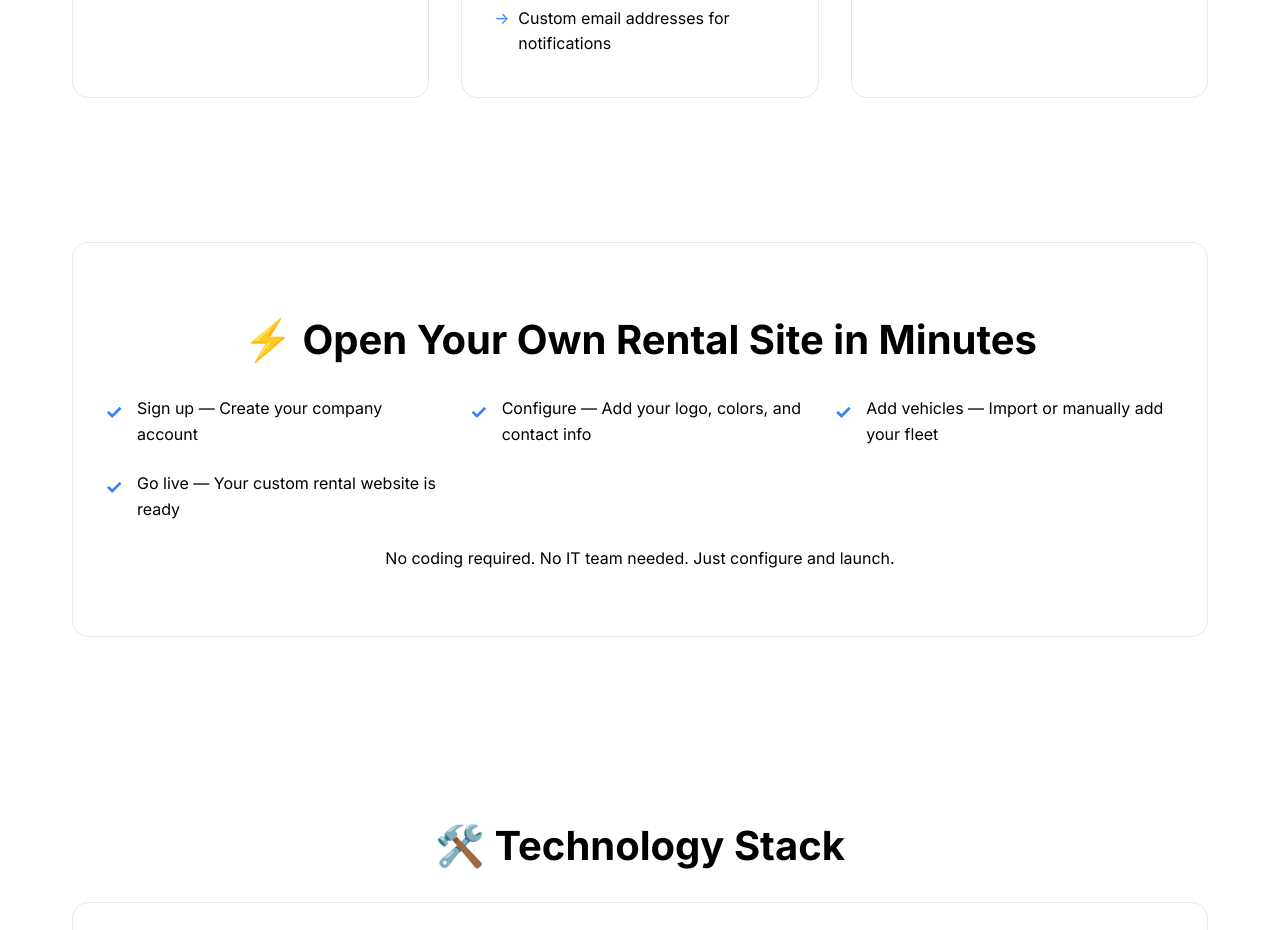
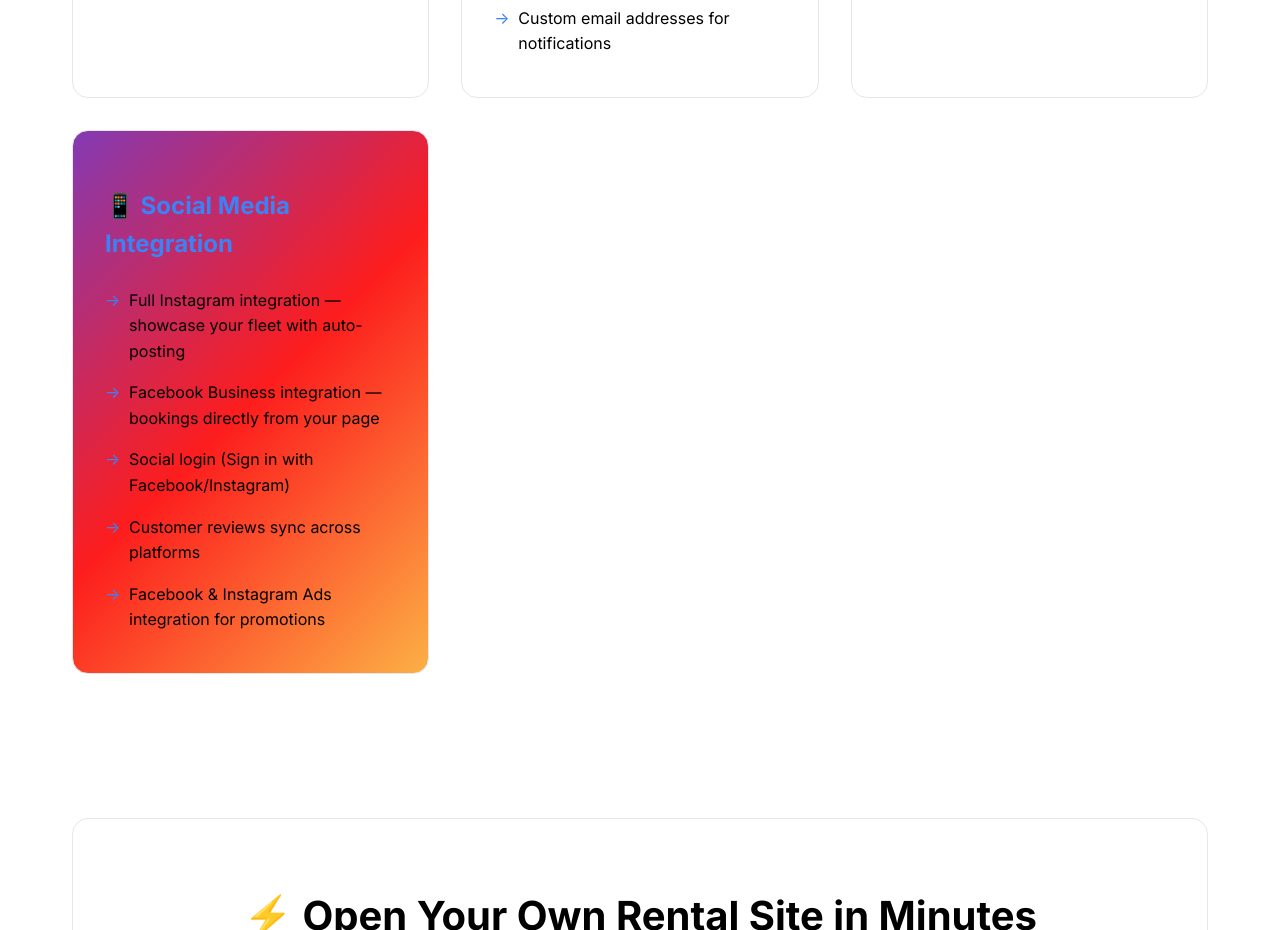
Before and after one commit to aegisaosoft/aegisaosoft-main, a React (Vite) app in the folder client/: page /vehicle-rental in a window 1280 px wide. Shown: the part 2240-3170 px from the top of the page. Built offline with nearby package versions, Linux system fonts and the light colour scheme.

Commit message:
Add Instagram and Facebook integration info

```diff
--- a/client/src/i18n/locales/de.json
+++ b/client/src/i18n/locales/de.json
@@ -14,13 +14,14 @@
         "fleetManagement": "Flottenverwaltung und Verfügbarkeit",
         "driverVerification": "Fahrerüberprüfung (BlinkID)",
         "securityDeposit": "Bearbeitung von Sicherheitskautionen",
-        "automatedBilling": "Automatisierte Abrechnung"
+        "automatedBilling": "Automatisierte Abrechnung",
+        "socialIntegration": "Vollständige Instagram- und Facebook-Integration"
       },
       "learnMore": "Mehr Erfahren"
     },
     "brazilianMarketplace": {
       "title": "Multi-Tenant-Marktplatzplattform für brasilianische Kunsthandwerksprodukte",
-      "description": "Eine cloudbasierte E-Commerce-Plattform, die lokale brasilianische Handwerker und kleine Händler mit Kunden verbindet, die authentische handgefertigte Artikel, Volkskunst und Alltagsprodukte suchen. Die Multi-Tenant-Architektur ermöglicht es unabhängigen Verkäufern, Marken-Shops unter einem einheitlichen Marktplatz zu betreiben, jeder mit anpassbaren Produktkatalogen, Preisen und Erfüllungsoptionen.",
+      "description": "Eine cloudbasierte E-Commerce-Plattform, die brasilianische Handwerker mit Kunden verbindet. Vollständig integriert mit Instagram und Facebook für Social Commerce.",
       "learnMore": "Mehr Erfahren"
     }
   },
--- a/client/src/i18n/locales/en.json
+++ b/client/src/i18n/locales/en.json
@@ -14,13 +14,14 @@
         "fleetManagement": "Fleet management & availability",
         "driverVerification": "Driver verification (BlinkID)",
         "securityDeposit": "Security deposit handling",
-        "automatedBilling": "Automated billing"
+        "automatedBilling": "Automated billing",
+        "socialIntegration": "Full Instagram & Facebook integration"
       },
       "learnMore": "Learn More"
     },
     "brazilianMarketplace": {
       "title": "Multi-Tenant Marketplace Platform for Brazilian Artisan Goods",
-      "description": "A cloud-based e-commerce platform connecting local Brazilian artisans and small vendors with customers seeking authentic handcrafted items, folk art, and everyday essentials. The multi-tenant architecture enables independent sellers to operate branded storefronts under a unified marketplace, each with customizable product catalogs, pricing, and fulfillment options.",
+      "description": "A cloud-based e-commerce platform connecting local Brazilian artisans and small vendors with customers seeking authentic handcrafted items, folk art, and everyday essentials. Fully integrated with Instagram and Facebook for social commerce.",
       "learnMore": "Learn More"
     }
   },
@@ -173,6 +174,14 @@
         "paymentConfirmations": "Payment confirmations with invoices",
         "emailVerification": "Email verification and password reset",
         "localizedEmails": "All emails localized to customer's preferred language"
+      },
+      "socialMedia": {
+        "title": "📱 Social Media Integration",
+        "instagram": "Full Instagram integration — showcase your fleet with auto-posting",
+        "facebook": "Facebook Business integration — bookings directly from your page",
+        "socialLogin": "Social login (Sign in with Facebook/Instagram)",
+        "reviewSync": "Customer reviews sync across platforms",
+        "adIntegration": "Facebook & Instagram Ads integration for promotions"
       }
     },
     "openSite": {
@@ -240,6 +249,10 @@
         "mobileFirst": {
           "title": "Mobile-First Design",
           "description": "Responsive design optimized for Brazil's smartphone-dominant market"
+        },
+        "socialMedia": {
+          "title": "Instagram & Facebook Integration",
+          "description": "Full social commerce integration — sell directly through Instagram Shop and Facebook Marketplace, sync product catalogs, and reach customers on social platforms"
         }
       }
     }
--- a/client/src/i18n/locales/es.json
+++ b/client/src/i18n/locales/es.json
@@ -14,13 +14,14 @@
         "fleetManagement": "Gestión de flota y disponibilidad",
         "driverVerification": "Verificación de conductor (BlinkID)",
         "securityDeposit": "Manejo de depósito de seguridad",
-        "automatedBilling": "Facturación automatizada"
+        "automatedBilling": "Facturación automatizada",
+        "socialIntegration": "Integración completa con Instagram y Facebook"
       },
       "learnMore": "Saber Más"
     },
     "brazilianMarketplace": {
       "title": "Plataforma de Mercado Multi-Tenant para Productos Artesanales Brasileños",
-      "description": "Una plataforma de comercio electrónico basada en la nube que conecta a artesanos brasileños locales y pequeños vendedores con clientes que buscan artículos artesanales auténticos, arte popular y productos esenciales cotidianos. La arquitectura multi-tenant permite que vendedores independientes operen tiendas con marca propia bajo un mercado unificado, cada uno con catálogos de productos personalizables, precios y opciones de cumplimiento.",
+      "description": "Una plataforma de comercio electrónico basada en la nube que conecta a artesanos brasileños locales y pequeños vendedores con clientes. Totalmente integrado con Instagram y Facebook para comercio social.",
       "learnMore": "Saber Más"
     }
   },
@@ -173,6 +174,14 @@
         "paymentConfirmations": "Confirmaciones de pago con facturas",
         "emailVerification": "Verificación de correo electrónico y restablecimiento de contraseña",
         "localizedEmails": "Todos los correos electrónicos localizados al idioma preferido del cliente"
+      },
+      "socialMedia": {
+        "title": "📱 Integración de Redes Sociales",
+        "instagram": "Integración completa con Instagram — muestre su flota con publicación automática",
+        "facebook": "Integración con Facebook Business — reservas directamente desde su página",
+        "socialLogin": "Inicio de sesión social (Iniciar sesión con Facebook/Instagram)",
+        "reviewSync": "Sincronización de reseñas de clientes entre plataformas",
+        "adIntegration": "Integración de anuncios de Facebook e Instagram para promociones"
       }
     },
     "openSite": {
@@ -240,6 +249,10 @@
         "mobileFirst": {
           "title": "Diseño Mobile-First",
           "description": "Diseño responsivo optimizado para el mercado brasileño dominado por smartphones"
+        },
+        "socialMedia": {
+          "title": "Integración con Instagram y Facebook",
+          "description": "Integración completa de comercio social — venda directamente a través de Instagram Shop y Facebook Marketplace, sincronice catálogos de productos y llegue a clientes en plataformas sociales"
         }
       }
     }
--- a/client/src/i18n/locales/fr.json
+++ b/client/src/i18n/locales/fr.json
@@ -14,13 +14,14 @@
         "fleetManagement": "Gestion de flotte et disponibilité",
         "driverVerification": "Vérification du conducteur (BlinkID)",
         "securityDeposit": "Gestion des dépôts de garantie",
-        "automatedBilling": "Facturation automatisée"
+        "automatedBilling": "Facturation automatisée",
+        "socialIntegration": "Intégration complète avec Instagram et Facebook"
       },
       "learnMore": "En Savoir Plus"
     },
     "brazilianMarketplace": {
       "title": "Plateforme de Marketplace Multi-Tenant pour Produits Artisanaux Brésiliens",
-      "description": "Une plateforme de commerce électronique basée sur le cloud qui connecte les artisans brésiliens locaux et les petits vendeurs avec des clients recherchant des articles artisanaux authentiques, de l'art populaire et des produits essentiels quotidiens. L'architecture multi-tenant permet aux vendeurs indépendants d'exploiter des vitrines de marque sous un marché unifié, chacun avec des catalogues de produits personnalisables, des prix et des options de traitement des commandes.",
+      "description": "Une plateforme de commerce électronique basée sur le cloud qui connecte les artisans brésiliens avec des clients. Entièrement intégrée avec Instagram et Facebook pour le commerce social.",
       "learnMore": "En Savoir Plus"
     }
   },
--- a/client/src/i18n/locales/pt.json
+++ b/client/src/i18n/locales/pt.json
@@ -14,13 +14,14 @@
         "fleetManagement": "Gestão de frota e disponibilidade",
         "driverVerification": "Verificação de motorista (BlinkID)",
         "securityDeposit": "Gestão de depósito de segurança",
-        "automatedBilling": "Cobrança automatizada"
+        "automatedBilling": "Cobrança automatizada",
+        "socialIntegration": "Integração completa com Instagram e Facebook"
       },
       "learnMore": "Saiba Mais"
     },
     "brazilianMarketplace": {
       "title": "Plataforma de Marketplace Multi-Tenant para Produtos Artesanais Brasileiros",
-      "description": "Uma plataforma de comércio eletrônico baseada em nuvem que conecta artesãos brasileiros locais e pequenos vendedores com clientes que buscam itens artesanais autênticos, arte folclórica e produtos essenciais do dia a dia. A arquitetura multi-tenant permite que vendedores independentes operem lojas com marca própria sob um marketplace unificado, cada um com catálogos de produtos personalizáveis, preços e opções de atendimento.",
+      "description": "Uma plataforma de comércio eletrônico baseada em nuvem que conecta artesãos brasileiros locais e pequenos vendedores com clientes. Totalmente integrado com Instagram e Facebook para comércio social.",
       "learnMore": "Saiba Mais"
     }
   },
@@ -173,6 +174,14 @@
         "paymentConfirmations": "Confirmações de pagamento com faturas",
         "emailVerification": "Verificação de e-mail e redefinição de senha",
         "localizedEmails": "Todos os e-mails localizados no idioma preferido do cliente"
+      },
+      "socialMedia": {
+        "title": "📱 Integração com Redes Sociais",
+        "instagram": "Integração completa com Instagram — exiba sua frota com postagem automática",
+        "facebook": "Integração com Facebook Business — reservas diretamente da sua página",
+        "socialLogin": "Login social (Entrar com Facebook/Instagram)",
+        "reviewSync": "Sincronização de avaliações de clientes entre plataformas",
+        "adIntegration": "Integração de anúncios do Facebook e Instagram para promoções"
       }
     },
     "openSite": {
@@ -240,6 +249,10 @@
         "mobileFirst": {
           "title": "Design Mobile-First",
           "description": "Design responsivo otimizado para o mercado brasileiro dominado por smartphones"
+        },
+        "socialMedia": {
+          "title": "Integração com Instagram e Facebook",
+          "description": "Integração completa de comércio social — venda diretamente através do Instagram Shop e Facebook Marketplace, sincronize catálogos de produtos e alcance clientes em plataformas sociais"
         }
       }
     }
--- a/client/src/pages/Home.tsx
+++ b/client/src/pages/Home.tsx
@@ -29,6 +29,7 @@ export function Home() {
                 <li>{t('home.vehicleRental.features.driverVerification')}</li>
                 <li>{t('home.vehicleRental.features.securityDeposit')}</li>
                 <li>{t('home.vehicleRental.features.automatedBilling')}</li>
+                <li><strong>📱 {t('home.vehicleRental.features.socialIntegration')}</strong></li>
               </ul>
               <Link to="/vehicle-rental" className="btn btn-primary">
                 {t('home.vehicleRental.learnMore')}
@@ -40,6 +41,9 @@ export function Home() {
               <p>
                 {t('home.brazilianMarketplace.description')}
               </p>
+              <p style={{ marginTop: '1rem', fontWeight: 'bold' }}>
+                📱 Full Instagram Shop & Facebook Marketplace integration
+              </p>
               <Link to="/brazilian-marketplace" className="btn btn-primary">
                 {t('home.brazilianMarketplace.learnMore')}
               </Link>
--- a/client/src/pages/VehicleRental.tsx
+++ b/client/src/pages/VehicleRental.tsx
@@ -116,6 +116,17 @@ export function VehicleRental() {
                 <li>{t('vehicleRental.features.communication.localizedEmails')}</li>
               </ul>
             </article>
+
+            <article className="service-card" style={{ background: 'linear-gradient(135deg, #833ab4 0%, #fd1d1d 50%, #fcb045 100%)', color: 'white' }}>
+              <h3>{t('vehicleRental.features.socialMedia.title')}</h3>
+              <ul>
+                <li>{t('vehicleRental.features.socialMedia.instagram')}</li>
+                <li>{t('vehicleRental.features.socialMedia.facebook')}</li>
+                <li>{t('vehicleRental.features.socialMedia.socialLogin')}</li>
+                <li>{t('vehicleRental.features.socialMedia.reviewSync')}</li>
+                <li>{t('vehicleRental.features.socialMedia.adIntegration')}</li>
+              </ul>
+            </article>
           </div>
         </div>
       </section>
```
Also changed, not shown: client/src/pages/BrazilianMarketplace.tsx (+8 -0 lines).
